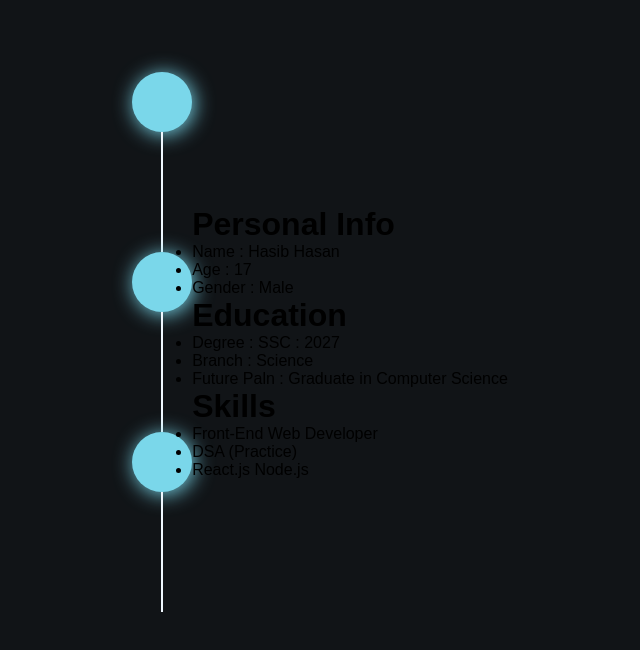
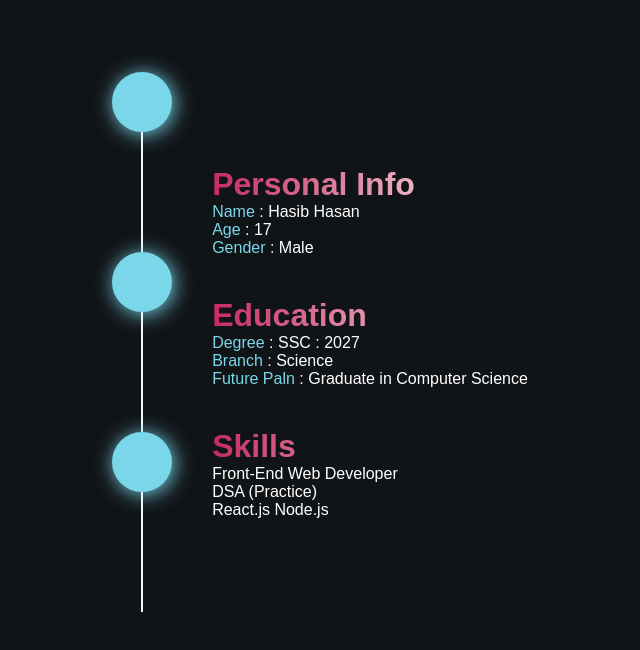
Before and after one commit to HasibCoderLab/portfolio-with-react, a React (Vite) app: page / in a window 1280 px wide. Shown: the part 858-1508 px from the top of the page, without its empty margins (0-640 px from the left). Built offline with nearby package versions, Linux system fonts and the light colour scheme.

Commit message:
done leftabout

```diff
--- a/src/components/About/About.css
+++ b/src/components/About/About.css
@@ -10,6 +10,7 @@
     display: flex;
     align-items: center;
     justify-content: center;
+    gap: 40px;
 }
 
 .cirele-line{
@@ -33,3 +34,25 @@ height: 120px;
     background-color: aliceblue;
 
 }
+.aboutdetails{
+display: flex;
+flex-direction: column;
+gap: 40px;
+}
+
+.aboutdetails ul {
+    list-style: none;
+}
+.aboutdetails  h1{
+
+    background: linear-gradient(to right, rgb(198, 42, 96),#fff);
+    background-clip: text;
+    color: transparent;
+
+}
+.aboutdetails ul li {
+    color: #fff;
+}
+.aboutdetails span {
+    color: #7ad7ea;
+}
```
